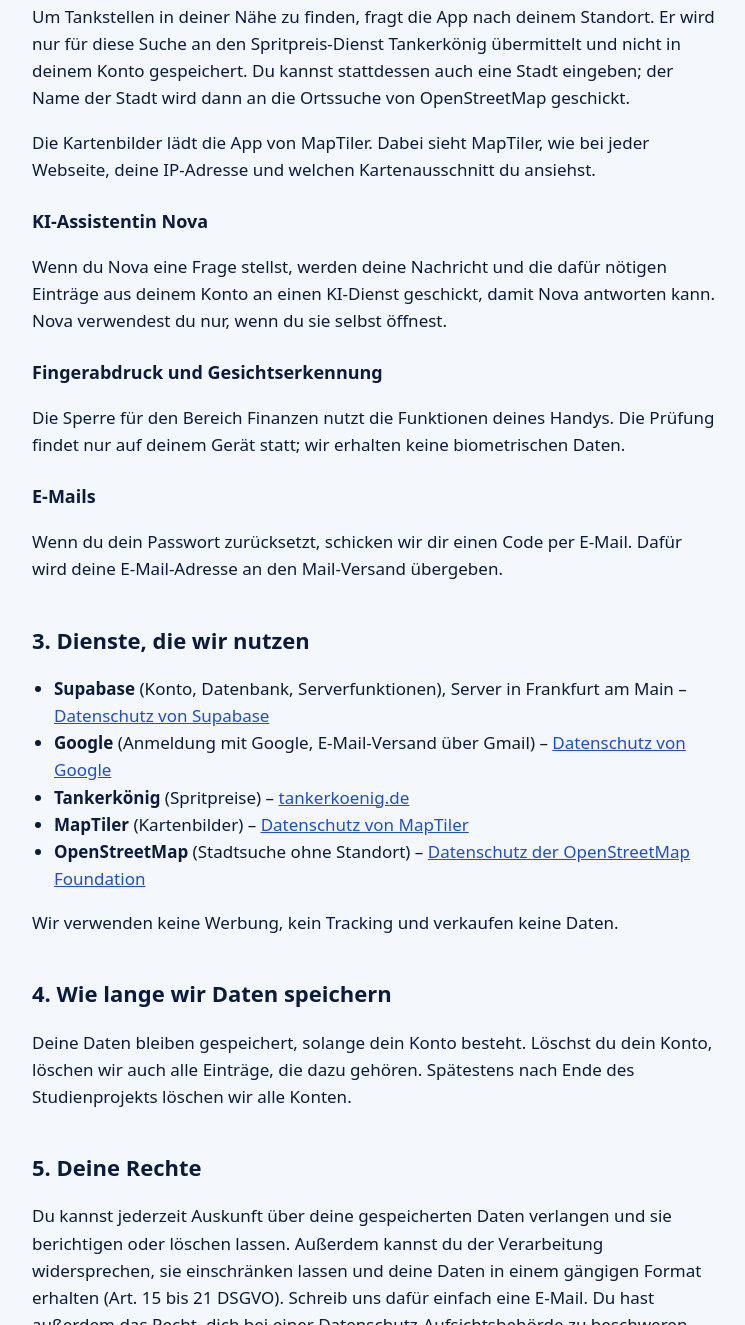
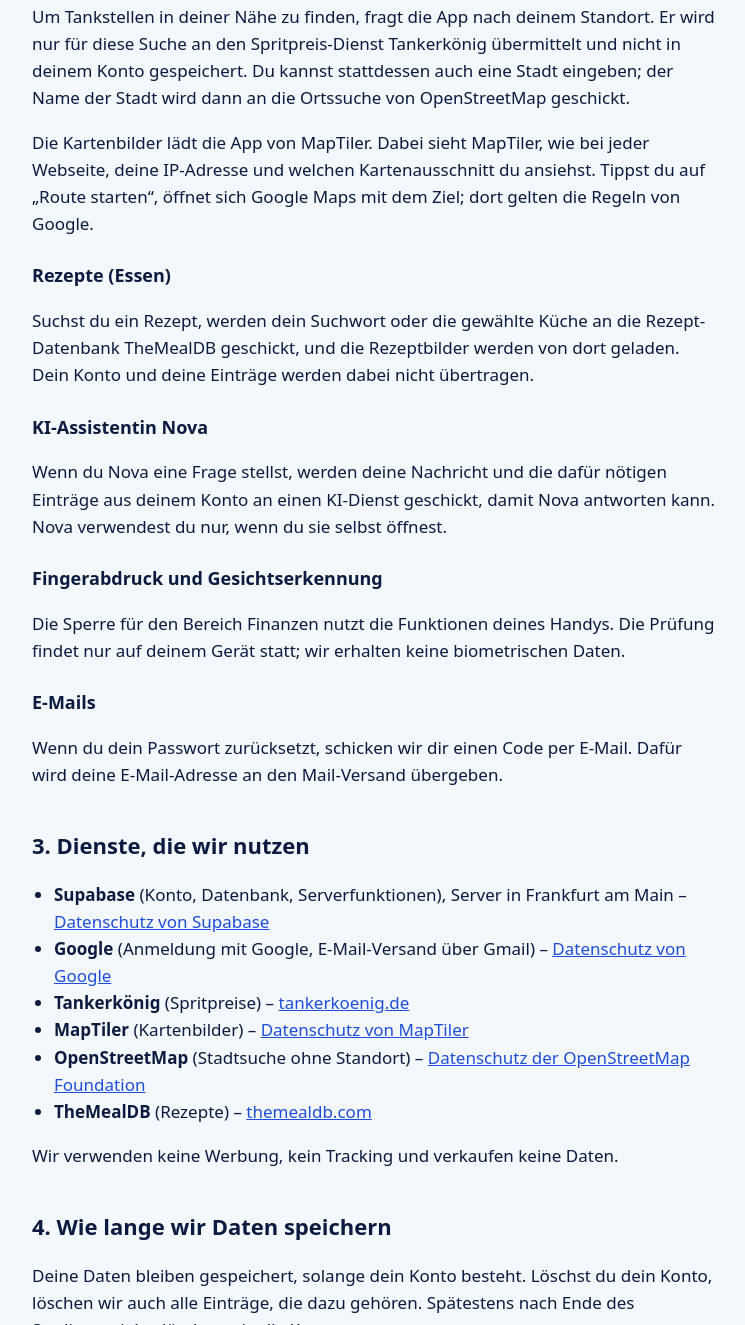
Before and after one commit to josheck-196/orbit-website, a plain HTML site: page datenschutz.html in a window 1280 px wide. Shown: the part 1058-2383 px from the top of the page, without its empty margins (264-1009 px from the left). Drawn offline with Linux system fonts and the light colour scheme.

Commit message:
Add files via upload

```diff
--- a/datenschutz.html
+++ b/datenschutz.html
@@ -62,6 +62,16 @@
   <p>
     Die Kartenbilder lädt die App von MapTiler. Dabei sieht MapTiler, wie bei
     jeder Webseite, deine IP-Adresse und welchen Kartenausschnitt du ansiehst.
+    Tippst du auf „Route starten“, öffnet sich Google Maps mit dem Ziel; dort
+    gelten die Regeln von Google.
+  </p>
+
+  <h3>Rezepte (Essen)</h3>
+  <p>
+    Suchst du ein Rezept, werden dein Suchwort oder die gewählte Küche an die
+    Rezept-Datenbank TheMealDB
+    geschickt, und die Rezeptbilder werden von dort geladen. Dein Konto und
+    deine Einträge werden dabei nicht übertragen.
   </p>
 
   <h3>KI-Assistentin Nova</h3>
@@ -108,6 +118,10 @@
       <strong>OpenStreetMap</strong> (Stadtsuche ohne Standort) –
       <a href="https://osmfoundation.org/wiki/Privacy_Policy">Datenschutz der OpenStreetMap Foundation</a>
     </li>
+    <li>
+      <strong>TheMealDB</strong> (Rezepte) –
+      <a href="https://www.themealdb.com/">themealdb.com</a>
+    </li>
   </ul>
   <p>
     Wir verwenden keine Werbung, kein Tracking und verkaufen keine Daten.
```
